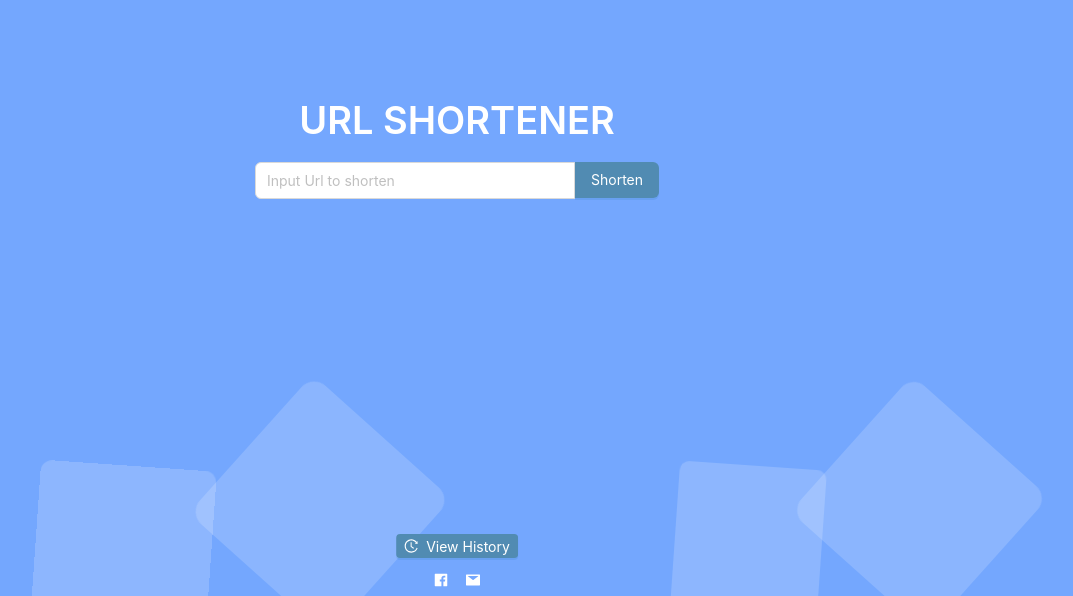
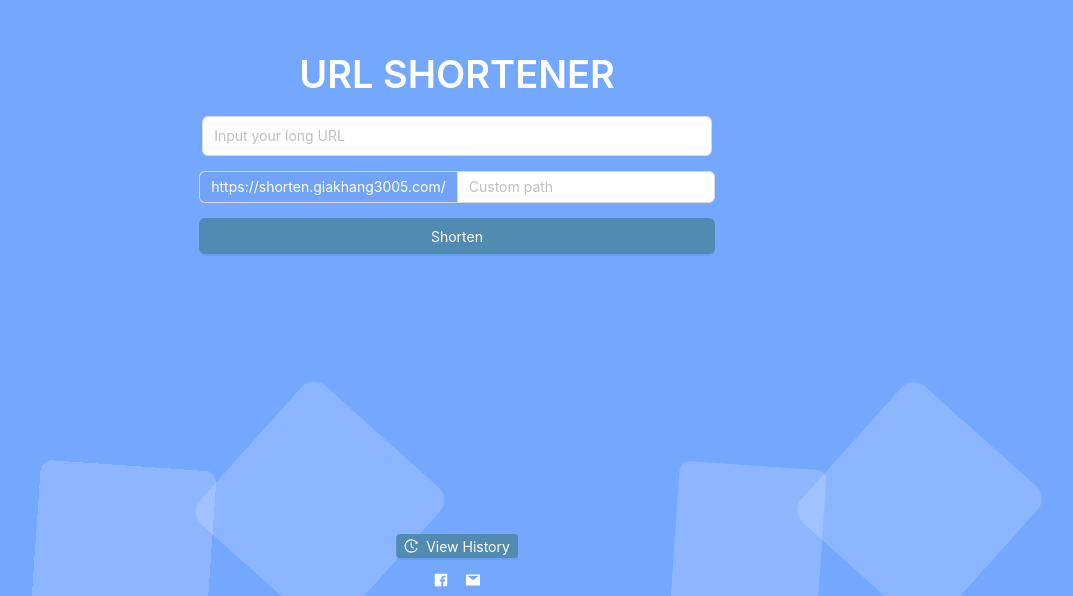
Before and after one commit to giakhang3005/shortenurl, a React (Create React App) app: page / in a window 1280 px wide. Shown: the part 204-800 px from the top of the page, without its empty margins (183-1256 px from the left). Built offline with nearby package versions, Linux system fonts and the light colour scheme.

Commit message:
update qr & path

```diff
--- a/src/Components/Background/Background.css
+++ b/src/Components/Background/Background.css
@@ -20,7 +20,7 @@
     margin: 0;
     padding: 0;
     background: #74a7fe;
-    overflow: hidden;
+    overflow: scroll;
     z-index: -1;
 }
 .background li {
--- a/src/Components/InputZone/InputUrl.css
+++ b/src/Components/InputZone/InputUrl.css
@@ -8,7 +8,7 @@
 }
 .InputUrl .UrlInputBox {
     width: 320px;
-    line-height: 27px;
+    line-height: 30px;
     margin: 0 0 10px 0;
 }
 @media only screen and (max-width: 400px) {
--- a/src/Components/InputZone/InputUrl.js
+++ b/src/Components/InputZone/InputUrl.js
@@ -1,5 +1,14 @@
 import { React, useState } from "react";
-import { Input, Button, Space, Typography, Tag, message, Popover } from "antd";
+import {
+  Input,
+  Button,
+  Space,
+  Typography,
+  Tag,
+  message,
+  Popover,
+  QRCode,
+} from "antd";
 import { CopyToClipboard } from "react-copy-to-clipboard";
 import { CopyOutlined } from "@ant-design/icons";
 import "./InputUrl.css";
@@ -21,18 +30,18 @@ export function InputUrl() {
 
   //generate link
   const generateShortenLink = () => {
+    const SelectedInput = document.querySelectorAll(".ant-input");
+    const userInputUrl = SelectedInput[0].value;
+    const userInputPath = SelectedInput[1].value;
+
+    console.log(userInputUrl);
+
+    const handleGenerateUrl = (data) => {
+      if (checkUrl(userInputUrl) === false) {
+        message.error("You must enter a url to shorten");
+        setShortenUrl("");
+      } else {
         setLoading(true);
-    const userInputUrl = document.querySelector(".UrlInputBox").value;
-
-    if (checkUrl(userInputUrl) === false) {
-      setLoading(false);
-      message.error("You must enter a url to shorten");
-    } else {
-      let data = {
-        domain: "shorten.giakhang3005.com",
-        originalURL: userInputUrl,
-        allowDuplicates: false,
-      };
         fetch("https://api.short.io/links/public", {
           method: "post",
           headers: {
@@ -46,13 +55,24 @@ export function InputUrl() {
             return response.json();
           })
           .then(function (data) {
+            //check for errors
+            if (data.success === false) {
+              setLoading(false);
+              setShortenUrl("");
+              message.error(
+                "Path aldready exist, please change to a new one or leave it empty for a random path"
+              );
+            } else {
+              setLoading(false);
               message.success("Generate shorten Url successfully");
 
               //return to users
               setShortenUrl(data.shortURL);
 
               //save to localStorage
-          const userHistory = JSON.parse(localStorage.getItem("userHistory"));
+              const userHistory = JSON.parse(
+                localStorage.getItem("userHistory")
+              );
               if (userHistory === null || userHistory === undefined) {
                 localStorage.setItem(
                   "userHistory",
@@ -67,43 +87,136 @@ export function InputUrl() {
                   ])
                 );
               }
-
-          setLoading(false);
+            }
           });
       }
     };
+
+    if (userInputPath.length === 0) {
+      let data = {
+        domain: "shorten.giakhang3005.com",
+        originalURL: userInputUrl,
+        allowDuplicates: false,
+      };
+      handleGenerateUrl(data);
+    } else if (userInputPath.length >= 5 && userInputPath.length <= 15) {
+      let data = {
+        domain: "shorten.giakhang3005.com",
+        originalURL: userInputUrl,
+        allowDuplicates: false,
+        path: userInputPath,
+      };
+      handleGenerateUrl(data);
+    } else {
+      message.error("Path must between 5 and 15 characters");
+    }
+  };
+
 
   return (
     <div className="InputUrl">
       <Title className="InputTitle">URL SHORTENER</Title>
 
+      <Space.Compact
+        style={Object.assign({ width: "97%" }, { margin: "0 0 0 0" })}
+      >
+        <Popover content="Your long URL, Ex: google.com/docs/1#abde...">
+          <Input
+            allowClear
+            className="UrlInputBox"
+            placeholder="Input your long URL"
+            style={{ width: "100%" }}
+          />
+        </Popover>
+      </Space.Compact>
+
+      <Space.Compact
+        style={Object.assign(
+          { width: "100%" },
+          { display: "flex" },
+          { alignItems: "flex-start" },
+          { justifyContent: "flex-start" }
+        )}
+      >
+        <Popover
+          title="Your custom path"
+          content={
+            <>
+              Ex: https://shorten.giakhang3005.com/<b>test-form</b> <br />
+              <b>[test-form]</b> is the path
+              <br />
+              <br />
+              Leave it empty if you want a random path
+            </>
+          }
+        >
+          <Input
+            allowClear
+            addonBefore={
+              <span style={{ color: "white" }}>
+                https://shorten.giakhang3005.com/
+              </span>
+            }
+            className="PathInput"
+            style={Object.assign(
+              { width: "100%" },
+              { height: "32px" },
+              { margin: "5px 5px 0 5px" }
+            )}
+            placeholder="Custom path"
+          ></Input>
+        </Popover>
+      </Space.Compact>
+
+      {/* Submit Button */}
       <Space.Compact style={Object.assign({ width: "100%" })}>
-        <Input className="UrlInputBox" placeholder="Input Url to shorten" />
-
         <Button
           loading={loading}
           type="primary"
-          style={{ height: "36.5px" }}
+          style={Object.assign(
+            { height: "36.5px" },
+            { width: "100%" },
+            { margin: "15px 5px 0 5px" }
+          )}
           onClick={generateShortenLink}
         >
           Shorten
         </Button>
       </Space.Compact>
-      <br />
 
       {/* Result */}
       {shortenUrl !== "" && (
-        <>
+        <span
+          style={Object.assign(
+            { display: "flex" },
+            { justifyContent: "center" },
+            { alignItems: "center" },
+            { margin: "8px 0 0 0" }
+          )}
+        >
+          {/* QR Code */}
+          <Popover content="Click to download">
+            <QRCode
+              size={100}
+              bordered
+              style={Object.assign({ margin: "0 7px 0 0" })}
+              type="canvas"
+              value={shortenUrl}
+            />
+          </Popover>
+
+          {/* Link */}
           <Tag color="green">{shortenUrl}</Tag>
           <Popover content="Click to copy">
             <CopyToClipboard
+              style={{ margin: "0 0 0 0" }}
               text={shortenUrl}
               onCopy={() => message.success("Copied")}
             >
               <Button icon={<CopyOutlined />} type="primary"></Button>
             </CopyToClipboard>
           </Popover>
-        </>
+        </span>
       )}
     </div>
   );
--- a/src/Components/InputZone/ShowHistory.js
+++ b/src/Components/InputZone/ShowHistory.js
@@ -40,13 +40,14 @@ export function ShowHistory() {
   const userHistory = JSON.parse(localStorage.getItem("userHistory"));
 
   return (
-    <div className="InputUrl">
+    <div className="InputUrl" style={Object.assign({width: '100%'}, {margin: '0 20px 0 20px'})}>
       <Title className="InputTitle">HISTORY</Title>
       <Table
+        style={{width: '100%'}}
         columns={columns}
         dataSource={userHistory}
-        // loading={isLoading}
         rowKey="id"
+
       ></Table>
     </div>
   );
```
Lines whose indentation alone changed are shown as unchanged.
